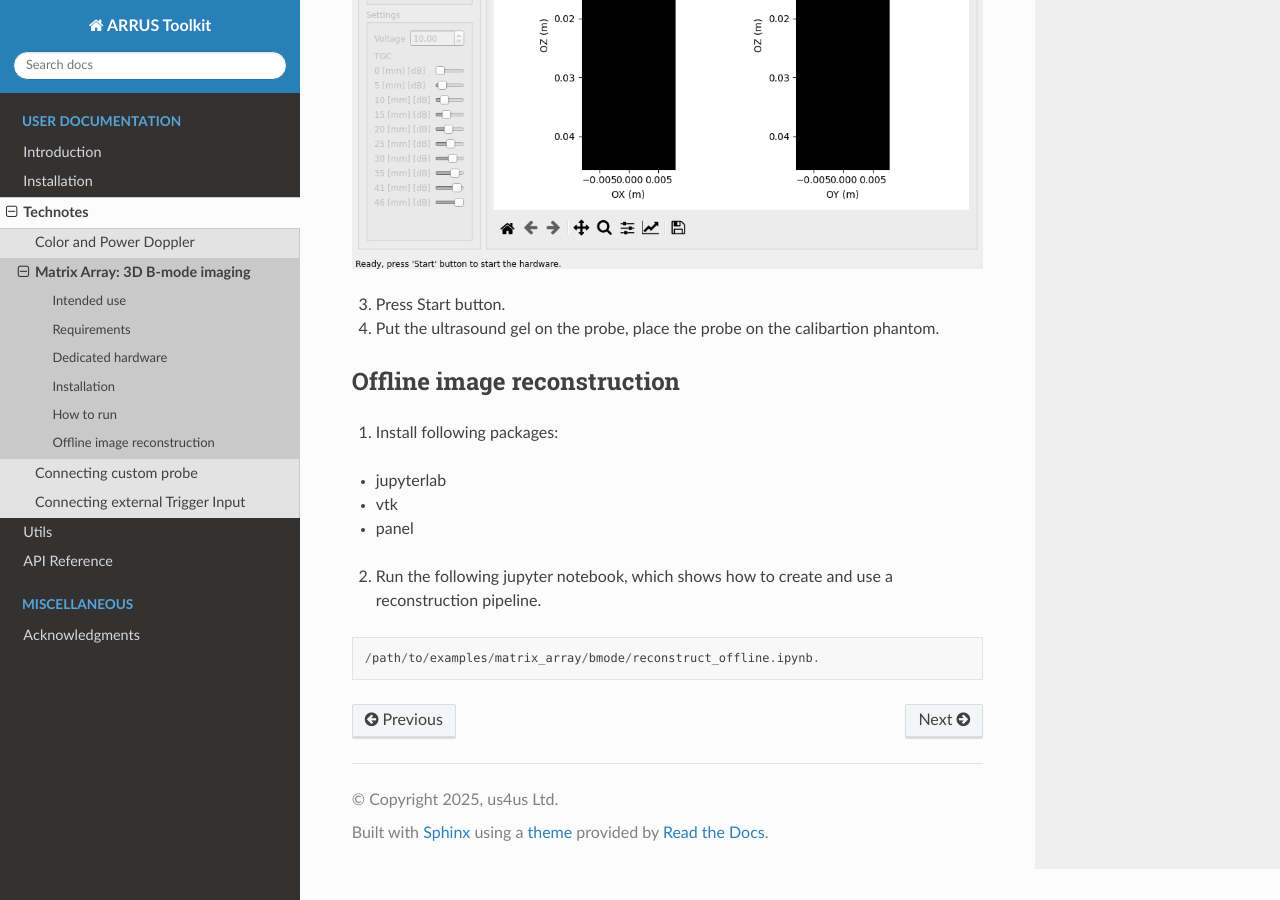
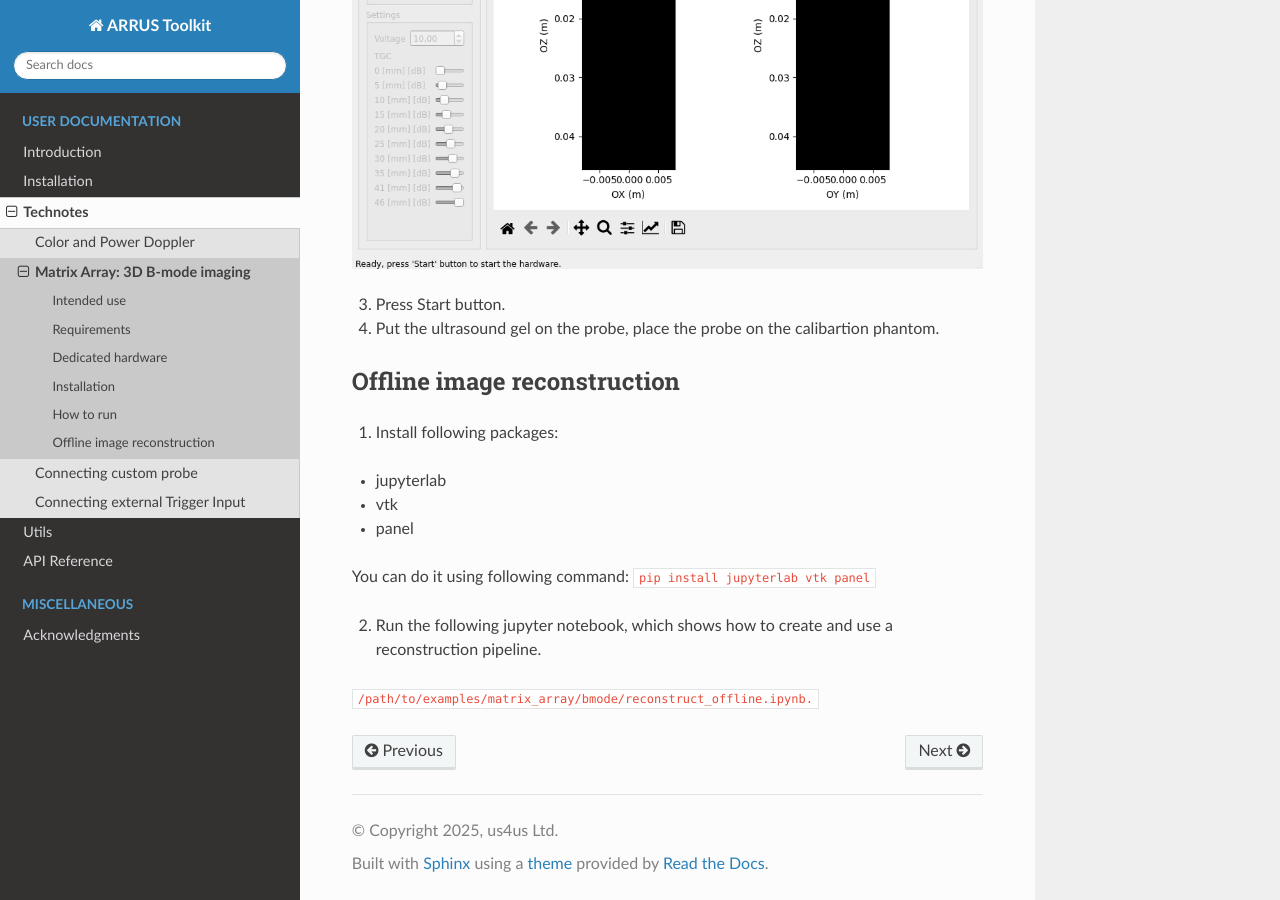
Before and after one commit to us4useu/arrus-toolkit, a Sphinx documentation site: the page built from docs/content/technotes/matrix_array/index.rst, in a window 1280 px wide and 900 px high, scrolled down 1527 px. Built offline with Sphinx 7.4.7 and the Read the Docs theme 3.1.0, drawn with Linux system fonts in a browser that asks for light colours.

Commit message:
technote updated

```diff
--- a/docs/content/technotes/matrix_array/index.rst
+++ b/docs/content/technotes/matrix_array/index.rst
@@ -71,8 +71,9 @@ Offline image reconstruction
 - vtk
 - panel
 
+You can do it using following command:
+``pip install jupyterlab vtk panel``
+
 2. Run the following jupyter notebook, which shows how to create and use a reconstruction pipeline.
 
-::
-
-    /path/to/examples/matrix_array/bmode/reconstruct_offline.ipynb.
+``/path/to/examples/matrix_array/bmode/reconstruct_offline.ipynb.``
```
